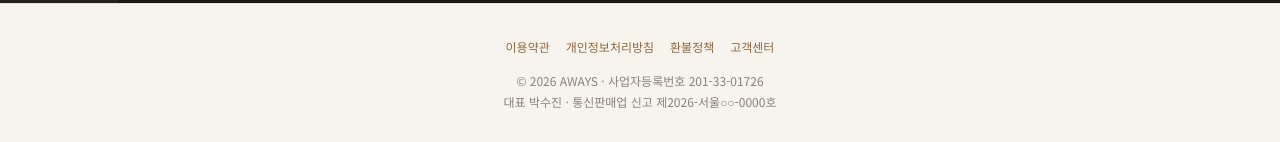
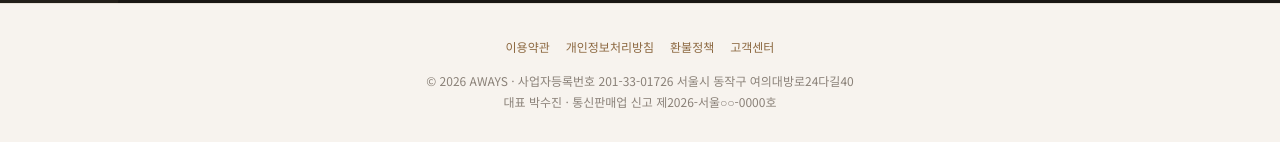
Before and after one commit to sujinsang1212-del/aways-backend, a website: page public/index.html in a window 1280 px wide. Shown: the part 4185-4327 px from the top of the page. Drawn offline with Linux system fonts and the light colour scheme.

Commit message:
Update index.html

```diff
--- a/public/index.html
+++ b/public/index.html
@@ -799,7 +799,7 @@ body {
     <a href="/refund">환불정책</a>
     <a href="mailto:awaysbiz@gmail.com">고객센터</a>
   </div>
-  <div>© 2026 AWAYS · 사업자등록번호 201-33-01726<br>
+  <div>© 2026 AWAYS · 사업자등록번호 201-33-01726 서울시 동작구 여의대방로24다길40<br>
   대표 박수진 · 통신판매업 신고 제2026-서울○○-0000호</div>
 </footer>
 
```
